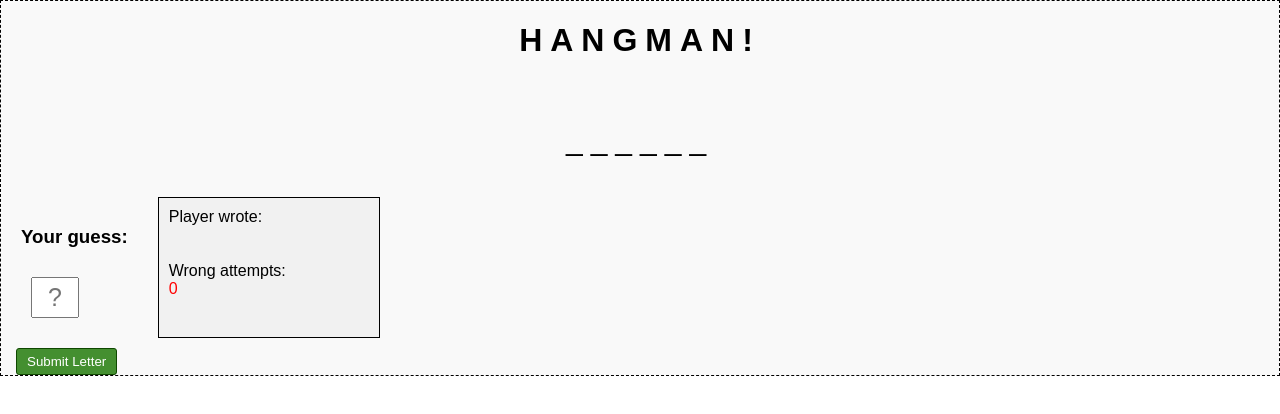
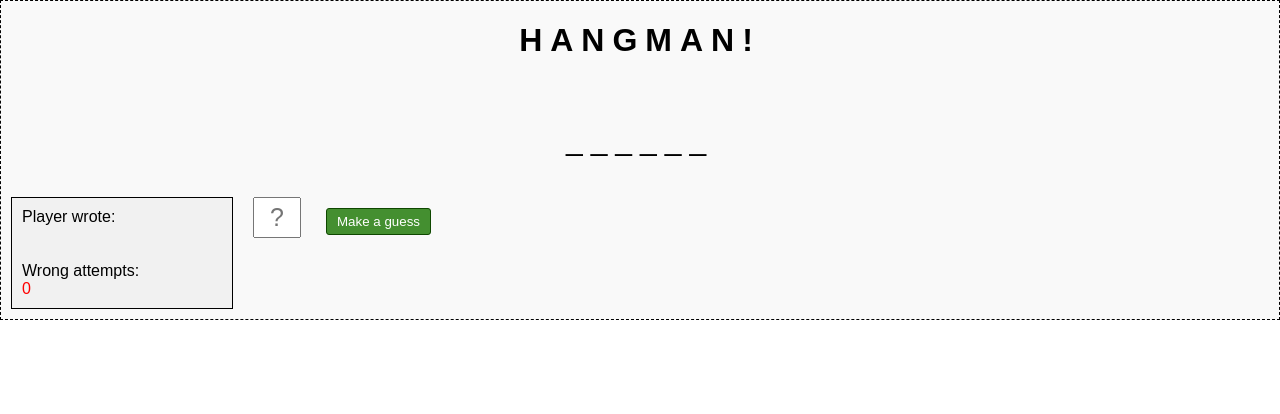
Before and after one commit to FStriewski/Hangman-Game, a React (Create React App) app: page / in a window 1280 px wide. Shown: the top 414 px of the page. Built offline with nearby package versions, Linux system fonts and the light colour scheme.

Commit message:
Bundle SubmitLetter and PlayerInput in one class Submit Guess

```diff
--- a/src/components/PlayerInput.css
+++ /dev/null
@@ -1,14 +0,0 @@
-.PlayerInput{
-float: left;
-margin: 20px;
-}
-
-
-#PlayerInputField{
-  height: 35px;
-  width: 40px;
-  margin: 10px;
-  font-size: 25px;
-  text-align: center;
-
-}
--- a/src/components/PlayerInput.js
+++ /dev/null
@@ -1,15 +0,0 @@
-import React, { Component } from 'react';
-import './PlayerInput.css';
-
-class PlayerInput extends Component {
-  render() {
-    return (
-      <div className="PlayerInput">
-        <h3> Your guess: </h3>
-        <input type="text" className="Input" id="PlayerInputField" placeholder="?" />
-      </div>
-    );
-  }
-}
-
-export default PlayerInput;
--- a/src/components/SubmitLetterButton.css
+++ b/src/components/SubmitGuess.css
@@ -11,3 +11,12 @@
 .SubmitLetterButton:hover {
   background-color: #256B12;
 }
+
+#PlayerInputField{
+  height: 35px;
+  width: 40px;
+  margin: 10px;
+  font-size: 25px;
+  text-align: center;
+
+}
--- a/src/components/SubmitLetterButton.js
+++ b/src/components/SubmitGuess.js
@@ -4,13 +4,13 @@ import { replaceLetter } from '../actions/correctGuesses'
 import { countUp } from '../actions/countWrong'
 import { connect } from 'react-redux'
 import {wordToGuess} from './wordRepos'
-import './SubmitLetterButton.css'
+import './SubmitGuess.css'
 
 
-export class SubmitLetterButton extends PureComponent {
+export class SubmitGuess extends PureComponent {
 
   handleClick = () => {
-    let guess = document.getElementById('PlayerInputField').value.toUpperCase();
+    let guess = document.getElementById('PlayerInputField').value.toUpperCase().slice(0, 1);
     this.props.logAttempt(guess)
 
     if (wordToGuess.includes(guess)){
@@ -23,15 +23,13 @@ export class SubmitLetterButton extends PureComponent {
 
   render() {
     return (
-      <button
-        onClick={this.handleClick}
-        className="SubmitLetterButton"
-      >
-        Submit Letter
-      </button>
+      <div className="PlayerInput">
+        <input type="text" className="Input" id="PlayerInputField" placeholder="?" />
+        <button onClick={this.handleClick} className="SubmitLetterButton">Make a guess</button>
+      </div>
     )
   }
   }
 
 
-  export default connect(null, { logAttempt, replaceLetter, countUp  })(SubmitLetterButton)
+  export default connect(null, { logAttempt, replaceLetter, countUp  })(SubmitGuess)
--- /dev/null
+++ b/src/components/hangSteps.js
@@ -0,0 +1 @@
+// Hangsteps by Wouter
--- a/src/containers/GameContainer.js
+++ b/src/containers/GameContainer.js
@@ -1,9 +1,8 @@
 import React, { Component } from 'react';
 import './GameContainer.css';
 import Word from '../components/Word';
-import PlayerInput from '../components/PlayerInput';
 import Statbox from '../components/Statbox';
-import SubmitLetterButton from '../components/SubmitLetterButton';
+import SubmitGuess from '../components/SubmitGuess';
 
 
 class GameContainer extends Component {
@@ -13,10 +12,10 @@ class GameContainer extends Component {
       <Word innerHTML={this.props.wordToGuess}/>
 
         <div className="flex-container">
-            <PlayerInput />
             <Statbox />
+            <SubmitGuess />
         </div>
-        <SubmitLetterButton />
+
       </div>
     );
   }
```
